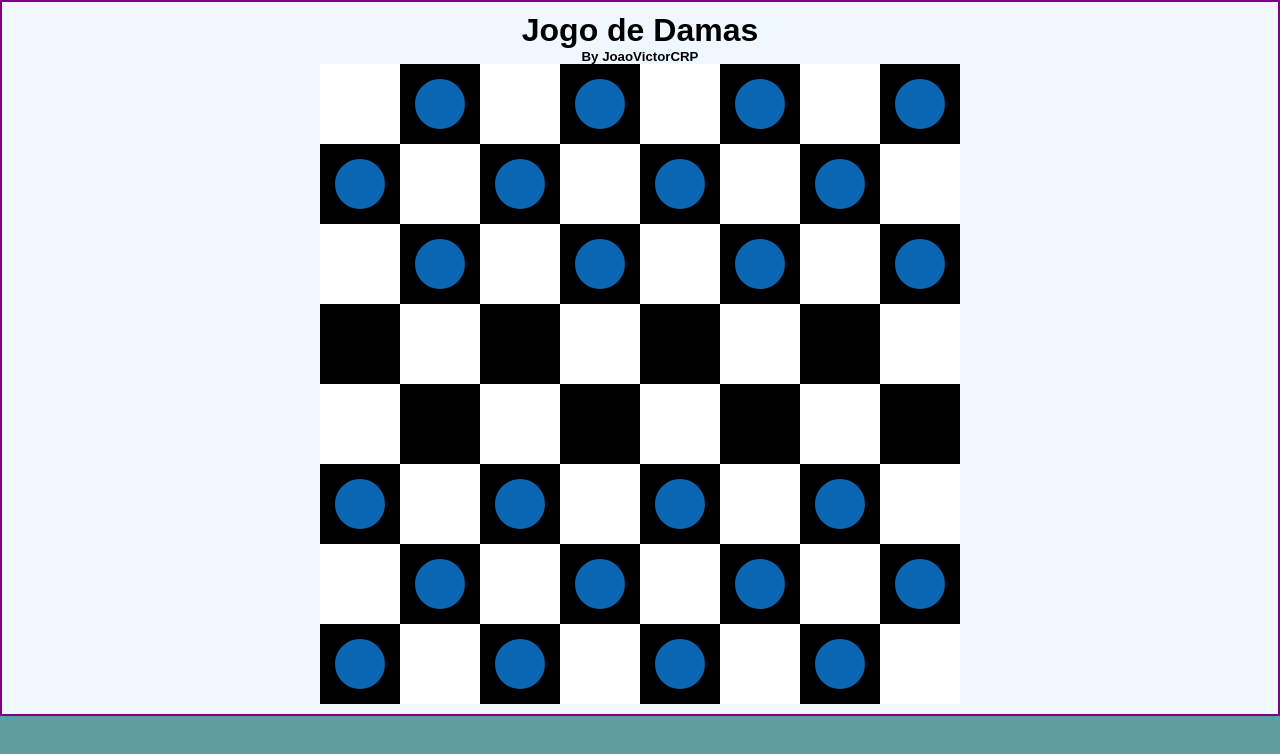
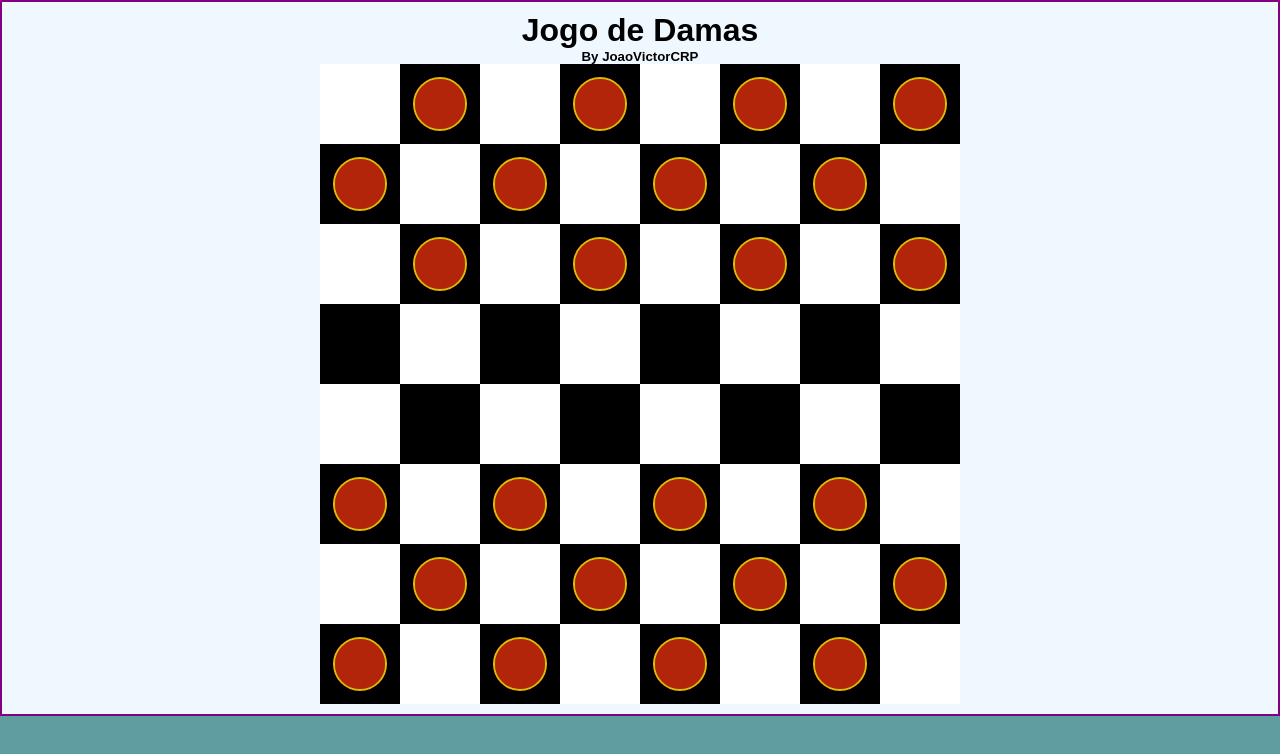
Before and after one commit to JoaoVictorCRP/programacao-script, a Next.js app in the folder 0-introducao-ao-next/first-app/: page /exercicio2 in a window 1280 px wide. Shown: the top 754 px of the page. Built offline with nearby package versions, Linux system fonts and the light colour scheme.

Commit message:
jogo de damas | pecas com hover e outline

```diff
--- a/0-introducao-ao-next/first-app/app/exercicio2/components/Piece.jsx
+++ b/0-introducao-ao-next/first-app/app/exercicio2/components/Piece.jsx
@@ -1,12 +1,8 @@
+import styles from "../styles/Piece.module.css"
+
 export default function Piece(props){
     return(
-        <div style={{
-            "color":props.color,
-            "border": 'solid 25px',
-            "width": 25,
-            "height": 25,
-            "borderRadius":25
-        }}>
+        <div className={styles.piece}>
             {/* Peça */}
         </div>
     )
--- /dev/null
+++ b/0-introducao-ao-next/first-app/app/exercicio2/styles/Piece.module.css
@@ -0,0 +1,12 @@
+.piece {
+    color:#B3250A;
+    border: solid 25px;
+    width: 25px;
+    height: 25px;
+    border-radius: 25px;
+    outline: solid rgb(235, 181, 4) 2px;
+}
+
+.piece:hover {
+    color:#821d0a;
+}
```
